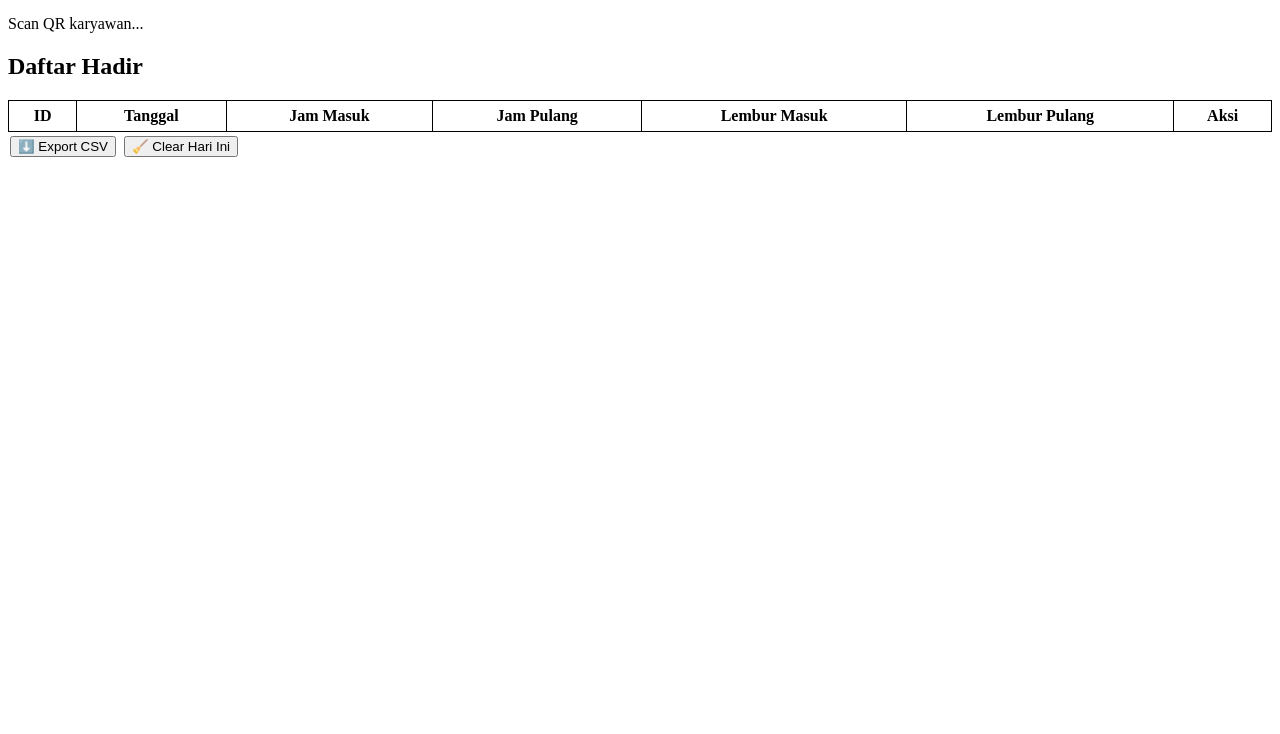
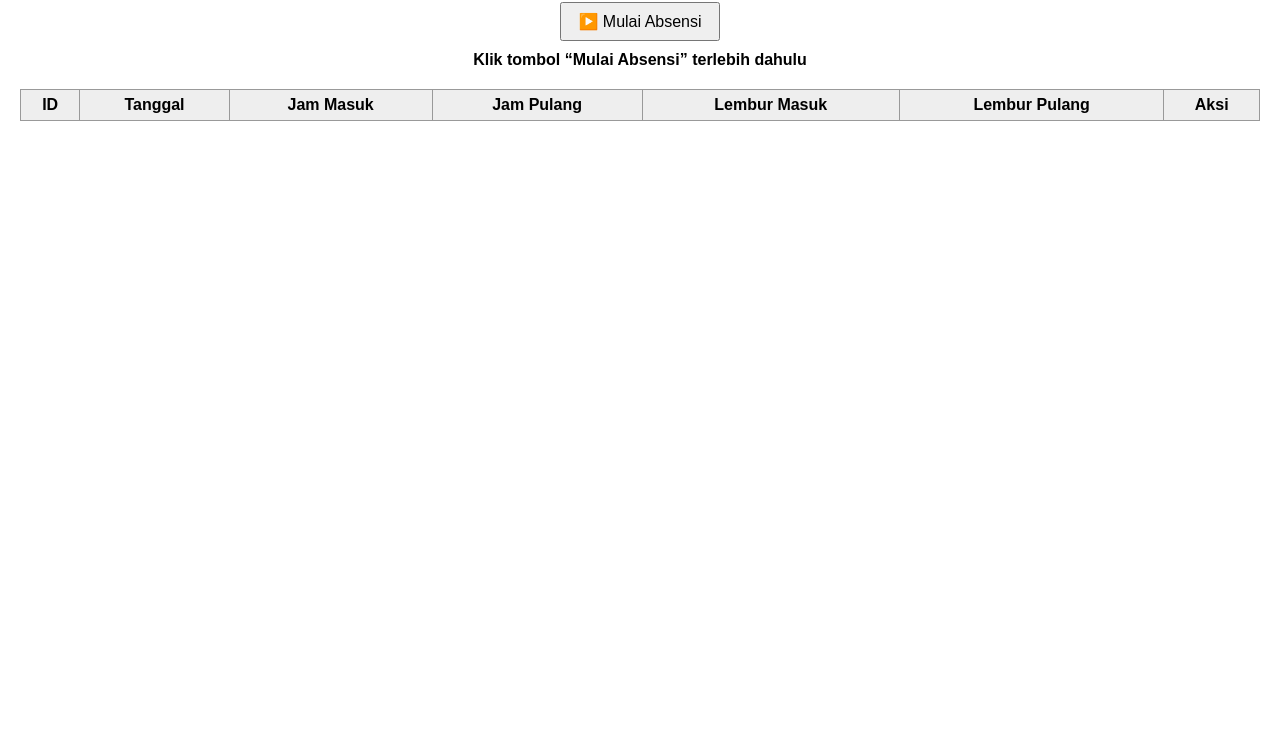
Before and after one commit to reaperskull8/absensi-qr-pwa, a plain HTML site: page index.html in a window 1280 px wide. Shown: the part 66-800 px from the top of the page. Drawn offline with Linux system fonts and the light colour scheme.

Commit message:
Update index.html

```diff
--- a/index.html
+++ b/index.html
@@ -3,45 +3,44 @@
 <head>
   <meta charset="UTF-8">
   <meta name="viewport" content="width=device-width, initial-scale=1.0">
-  <title>Absensi QR Offline</title>
+  <title>Absensi QR PWA</title>
   <link rel="manifest" href="manifest.json">
+  <script src="https://unpkg.com/html5-qrcode" type="text/javascript"></script>
+  <script defer src="script.js"></script>
   <style>
-    table { border-collapse: collapse; width: 100%; }
-    th, td { border: 1px solid #000; padding: 6px; text-align: center; }
-    button { margin: 4px 2px; }
-    #reader { max-width: 420px; }
+    body { font-family: Arial, sans-serif; margin: 20px; }
+    #reader { width: 300px; margin: auto; }
+    table { border-collapse: collapse; margin-top: 20px; width: 100%; }
+    table, th, td { border: 1px solid #999; padding: 6px; text-align: center; }
+    th { background: #eee; }
+    .status { margin-top: 10px; font-weight: bold; text-align:center; }
+    #startBtn { display:block; margin: 10px auto; padding: 8px 16px; font-size: 16px; }
   </style>
 </head>
 <body>
-  <h1>📋 Absensi QR Offline</h1>
+  <h2>Absensi QR Code</h2>
+  <button id="startBtn">▶️ Mulai Absensi</button>
+  <div id="reader"></div>
+  <div class="status" id="status">Klik tombol “Mulai Absensi” terlebih dahulu</div>
 
-  <div id="reader"></div>
-  <p id="status">Scan QR karyawan...</p>
-
-  <!-- audio feedback -->
-  <audio id="audioSuccess" src="audio/success.mp3" preload="auto"></audio>
-  <audio id="audioInfo"    src="audio/info.mp3"    preload="auto"></audio>
-  <audio id="audioError"   src="audio/error.mp3"   preload="auto"></audio>
-
-  <h2>Daftar Hadir</h2>
-  <table>
+  <table id="attendanceTable">
     <thead>
       <tr>
-        <th>ID</th><th>Tanggal</th>
-        <th>Jam Masuk</th><th>Jam Pulang</th>
-        <th>Lembur Masuk</th><th>Lembur Pulang</th>
+        <th>ID</th>
+        <th>Tanggal</th>
+        <th>Jam Masuk</th>
+        <th>Jam Pulang</th>
+        <th>Lembur Masuk</th>
+        <th>Lembur Pulang</th>
         <th>Aksi</th>
       </tr>
     </thead>
-    <tbody id="attendance"></tbody>
+    <tbody></tbody>
   </table>
 
-  <div>
-    <button onclick="exportCSV()">⬇️ Export CSV</button>
-    <button onclick="clearToday()" title="Hapus semua data tanggal hari ini">🧹 Clear Hari Ini</button>
-  </div>
-
-  <script src="libs/html5-qrcode.min.js"></script>
-  <script src="app.js"></script>
+  <!-- Audio Feedback -->
+  <audio id="audio-success" src="audio/success.mp3"></audio>
+  <audio id="audio-info" src="audio/info.mp3"></audio>
+  <audio id="audio-error" src="audio/error.mp3"></audio>
 </body>
 </html>
```
